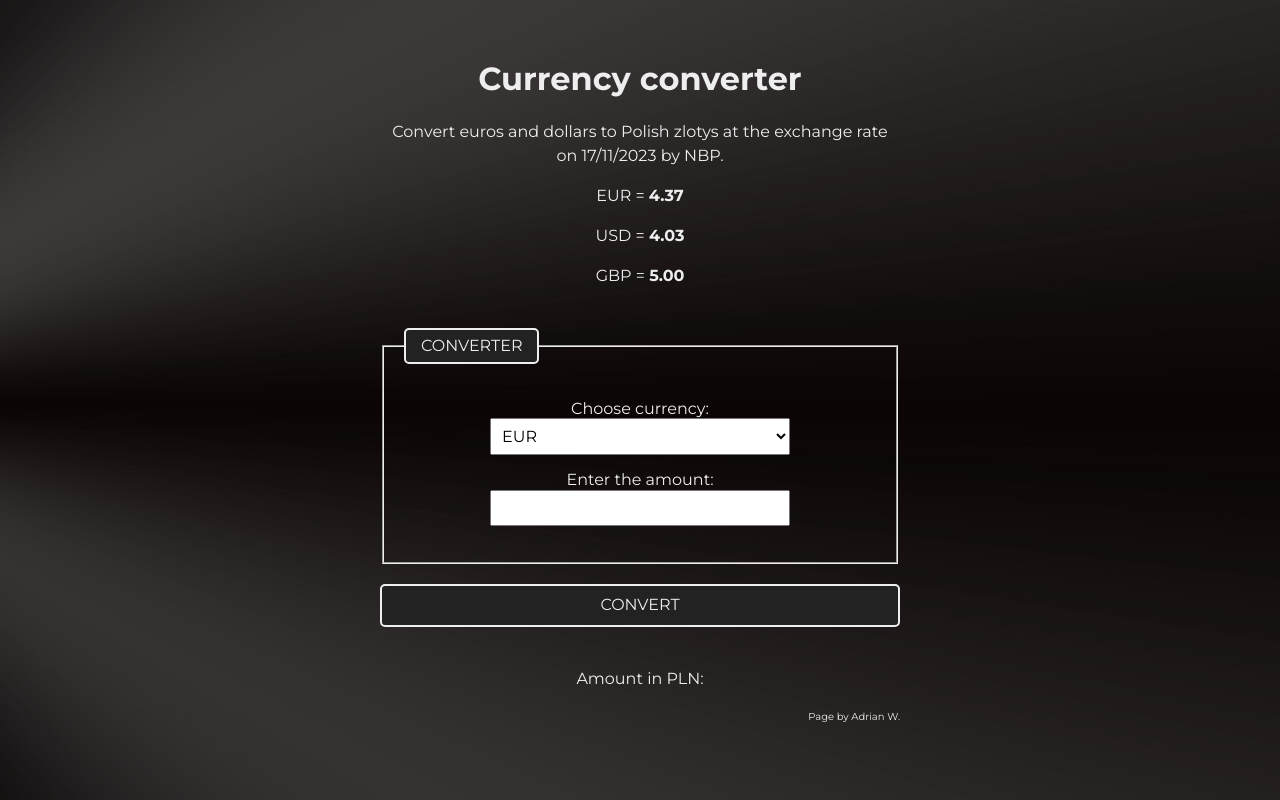
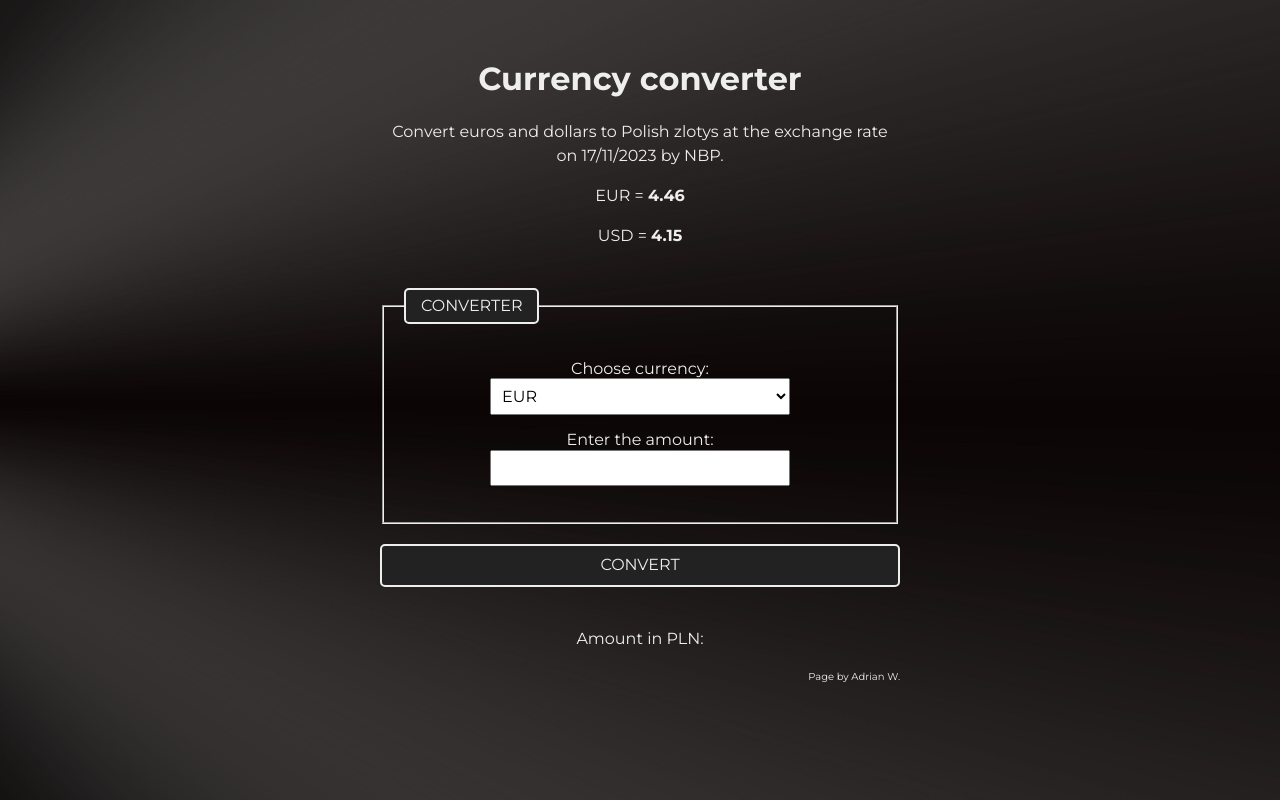
Before and after one commit to Adrode/currency-converter-react, a React (Create React App) app: page / in a window 1280 px wide. Built offline with nearby package versions, Linux system fonts and the light colour scheme.

Commit message:
removed currenciesTable and previous changes

```diff
--- a/src/App.js
+++ b/src/App.js
@@ -8,25 +8,6 @@ function App() {
   const [currency, setCurrency] = useState("EUR");
   const [inputValue, setInputValue] = useState("");
   const [result, setResult] = useState("N/A");
-
-  const currenciesTable = [
-    {
-      type: "EUR",
-      value: 4.37,
-    },
-    {
-      type: "USD",
-      value: 4.03,
-    },
-    {
-      type: "GBP",
-      value: 5.00,
-    },
-  ];
-
-  const countResult2 = () => {
-
-  };
 
   const EUR = 4.46;
   const USD = 4.15;
@@ -55,15 +36,11 @@ function App() {
       />
       <Paragraph
         text="EUR = "
-        value={currenciesTable[0].value}
+        value={EUR}
       />
       <Paragraph
         text="USD = "
-        value={currenciesTable[1].value}
-      />
-      <Paragraph
-        text="GBP = "
-        value={currenciesTable[2].value}
+        value={USD}
       />
       <Form
         currency={currency}
--- a/src/Form/index.js
+++ b/src/Form/index.js
@@ -1,13 +1,12 @@
 import "./style.css";
 
-const Form = ({ currency, setCurrency, inputValue, setInputValue, countResult }) => {
+const Form = ({ currenciesTable, currency, setCurrency, inputValue, setInputValue, countResult }) => {
     const onFormSubmit = (event) => {
         event.preventDefault();
         countResult(currency, inputValue);
     };
 
     const onSelectChange = ({ target }) => setCurrency(target.value);
-
     const onInputChange = ({ target }) => setInputValue(target.value);
 
     return (
@@ -27,6 +26,7 @@ const Form = ({ currency, setCurrency, inputValue, setInputValue, countResult })
                             <option>EUR</option>
                             <option>USD</option>
                         </select>
+
                     </label>
                 </p>
                 <p className="form__paragraph">
```
